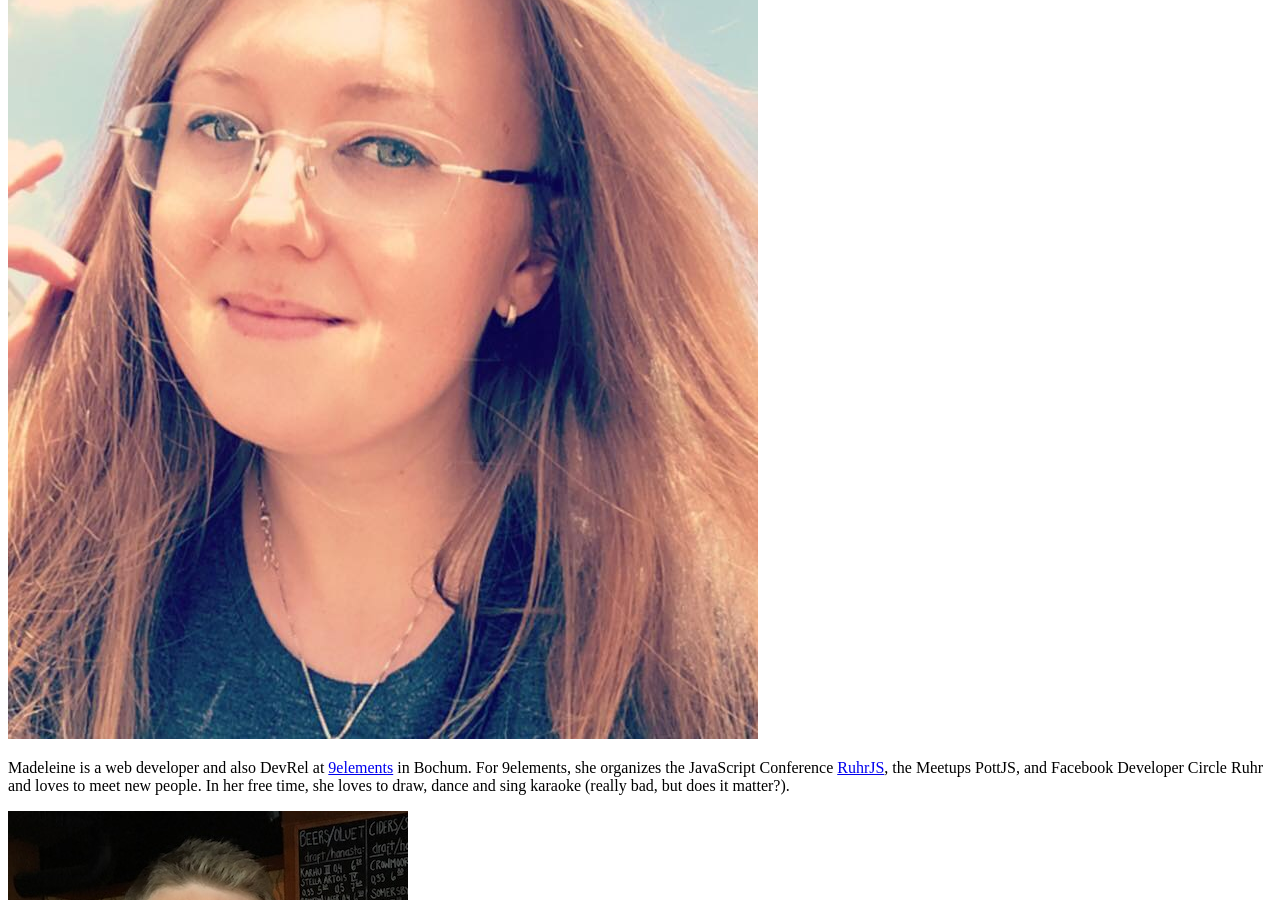
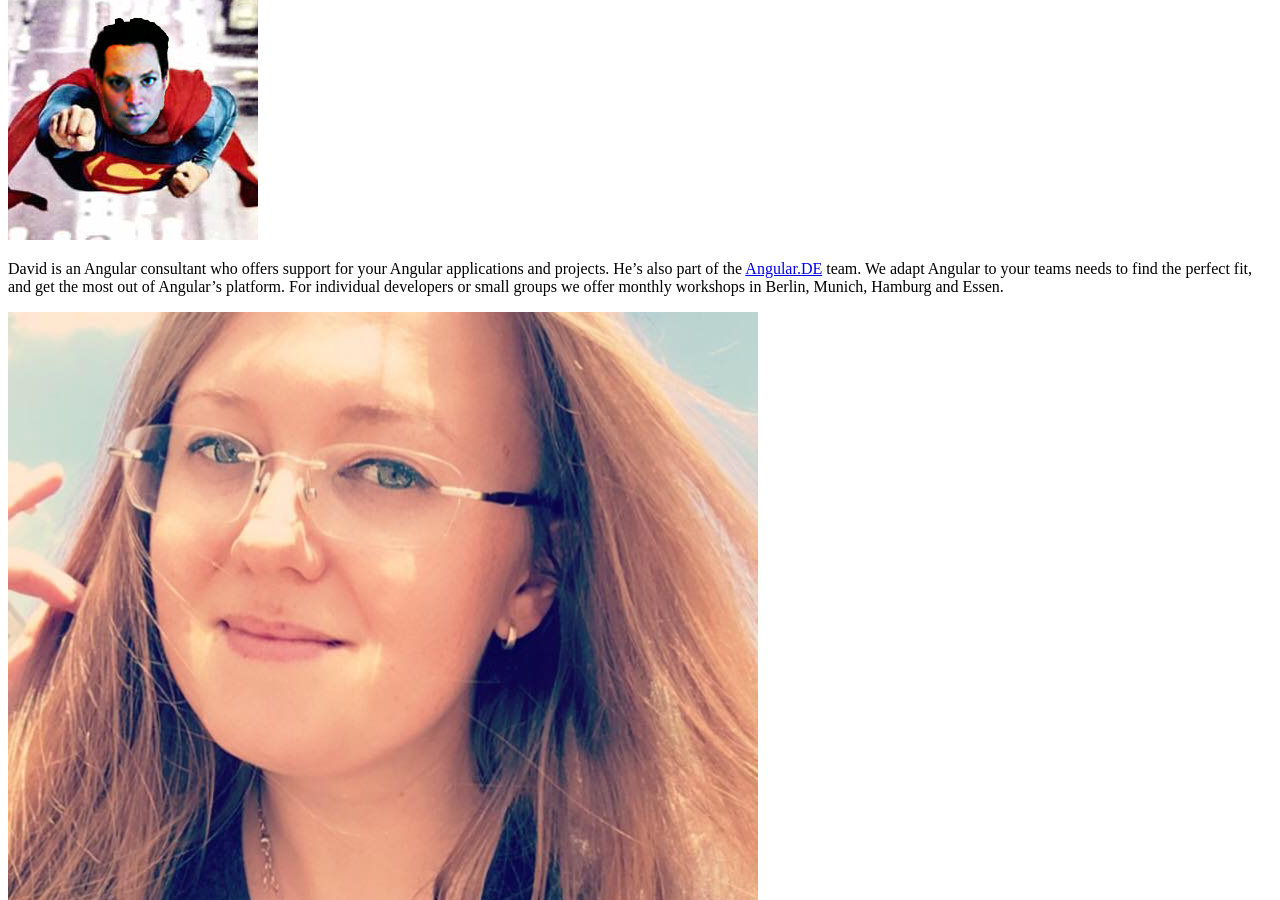
Before and after one commit to ngdeconf/ng-de.org, a Jekyll site: the page built from team/index.md, in a window 1280 px wide and 900 px high, scrolled down 3002 px. Built offline with Jekyll 4.4.1, drawn with Linux system fonts in a browser that asks for light colours; nearby versions of some CDN libraries.

Commit message:
feat(team): add david müllerchen 🚀

```diff
--- a/_data/team.yml
+++ b/_data/team.yml
@@ -65,3 +65,11 @@
   team: true
   bio: >
     Madeleine is a web developer and also DevRel at [9elements](https://9elements.com/){:target="_blank"} in Bochum. For 9elements, she organizes the JavaScript Conference [RuhrJS](https://ruhrjs.org /){:target="_blank"}, the Meetups PottJS, and Facebook Developer Circle Ruhr and loves to meet new people. In her free time, she loves to draw, dance and sing karaoke (really bad, but does it matter?).
+- name: David Müllerchen
+  twitter: "webdave_de"
+  image: webdave.png
+  organizer: false
+  judge: false
+  team: true
+  bio: >
+    David is an Angular consultant who offers support for your Angular applications and projects. He's also part of the [Angular.DE](https://angular.de){:target="_blank"} team. We adapt Angular to your teams needs to find the perfect fit, and get the most out of Angular’s platform. For individual developers or small groups we offer monthly workshops in Berlin, Munich, Hamburg and Essen.
```
Also changed, not shown: assets/team/webdave.png (added).
